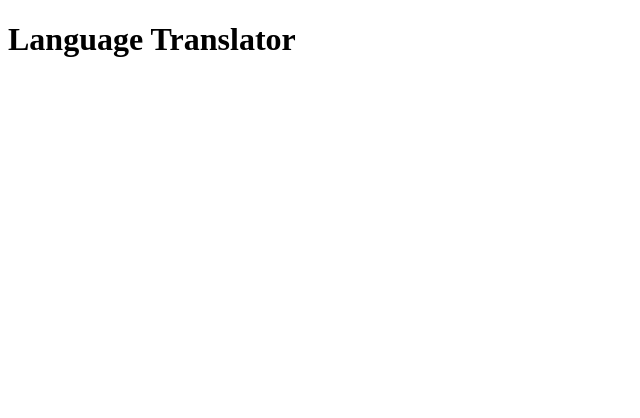
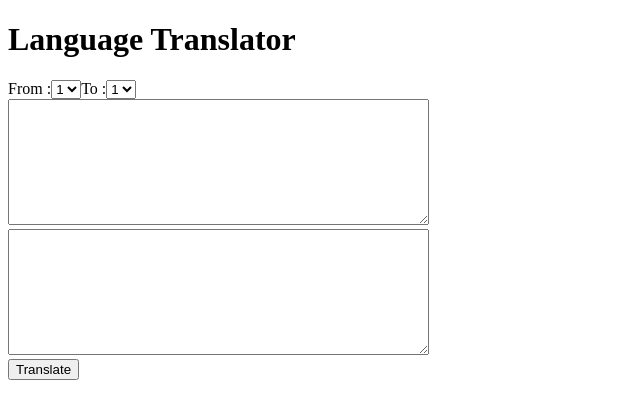
Before and after one commit to praveen-rikhari/Language-Translator, a React (Vite) app: page / in a window 1280 px wide. Shown: the top 418 px of the page, without its empty margins (0-640 px from the left). Built offline with nearby package versions, Linux system fonts and the light colour scheme.

Commit message:
Created App Layout

```diff
--- a/src/App.jsx
+++ b/src/App.jsx
@@ -3,7 +3,30 @@ import './App.css'
 function App() {
   return (
     <>
-      <h1>Language Translator</h1>
+      <div className="App">
+        <h1>Language Translator</h1>
+        <div>
+          From :
+          <select>
+            <option value="1">1</option>
+            <option value="2">2</option>
+          </select>
+          To :
+          <select>
+            <option value="1">1</option>
+            <option value="2">2</option>
+          </select>
+        </div>
+        <div>
+          <textarea cols="50" rows="8"></textarea>
+        </div>
+        <div>
+          <textarea cols="50" rows="8"></textarea>
+        </div>
+        <div>
+          <button>Translate</button>
+        </div>
+      </div>
     </>
   )
 }
```
